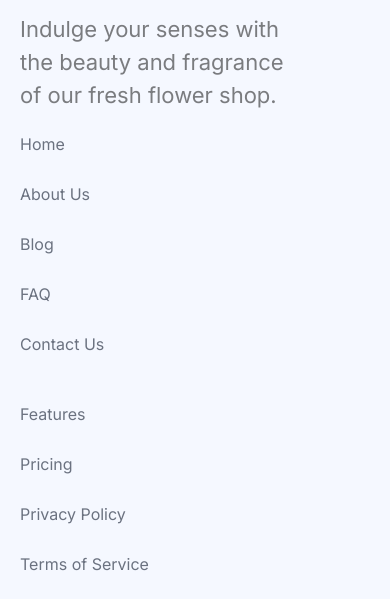
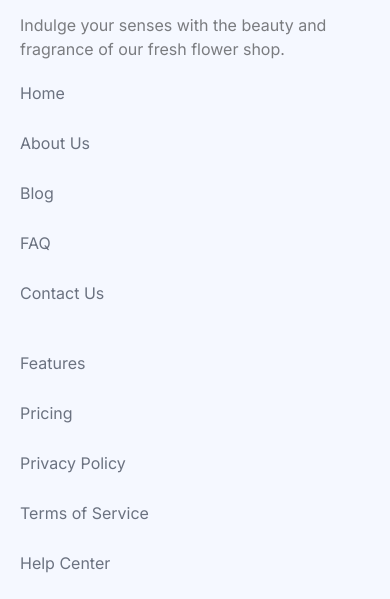
Before and after one commit to AyanSujon/assignment-B12A02, a plain HTML site: page index.html in a window 390 px wide. Shown: the part 4054-4653 px from the top of the page. Drawn offline with nearby package versions, Linux system fonts and the light colour scheme.

Commit message:
Updated Responsiveness

```diff
--- a/styles/responsive.css
+++ b/styles/responsive.css
@@ -138,6 +138,10 @@ section{
     display: grid;
     grid-template-columns: 1fr;
  }
+.footer-box p{
+font-size: 1rem;
+padding-right: 0px;
+}
 }
 
 /* // `md` applies to small devices (landscape phones, less than 768px) */
@@ -168,6 +172,7 @@ section{
   font-size: 1rem;
   margin-top: 15px;
   margin-bottom: 28px;
+  max-width: 550px;
 }
 .our-plants-cards-container{
   grid-template-columns: repeat(3, 170px);
```
